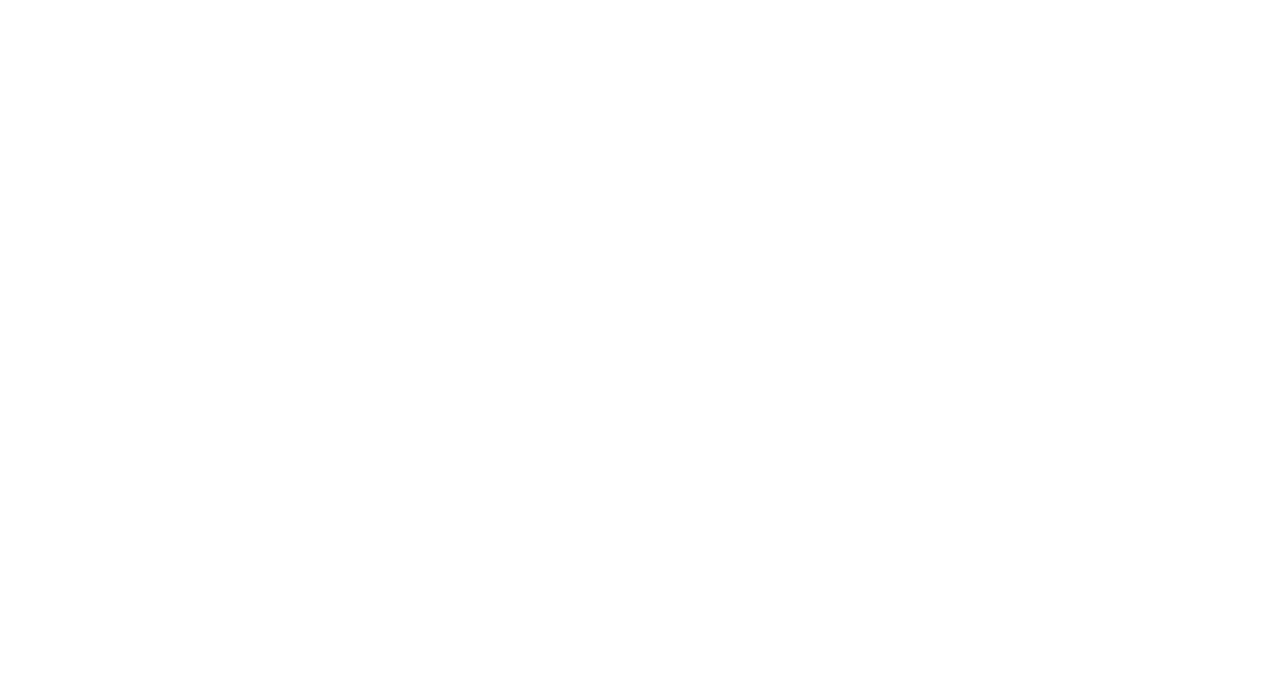
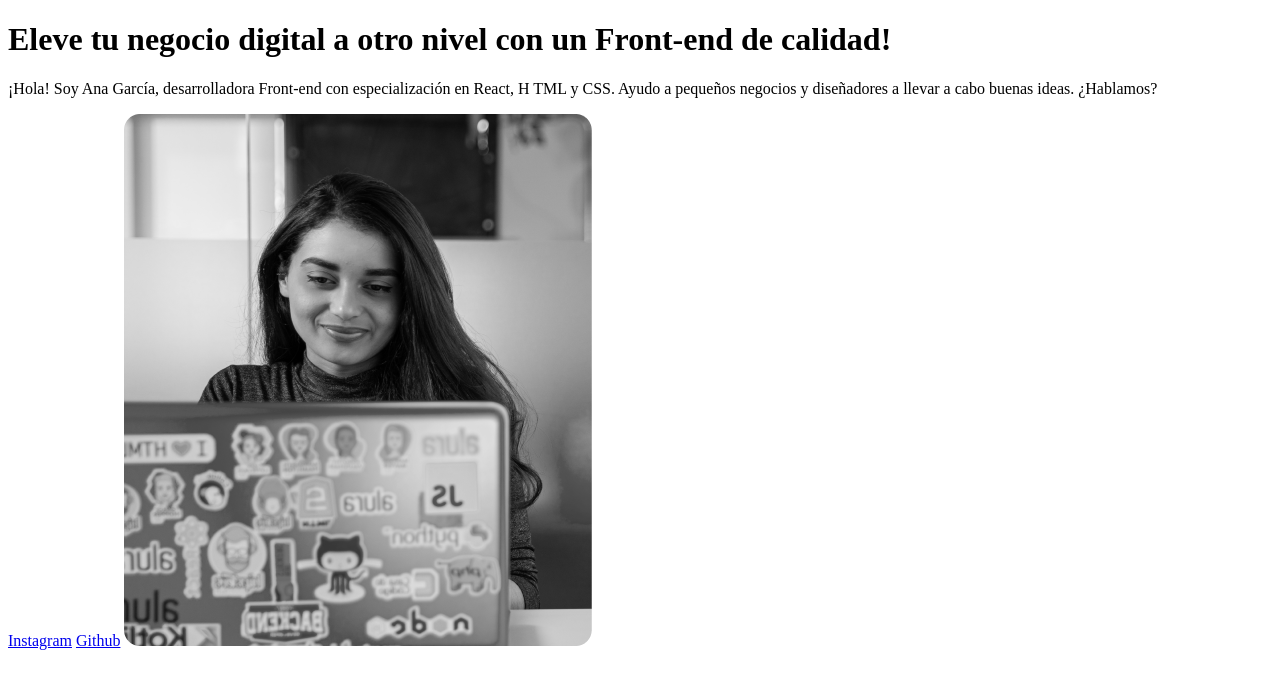
Before and after one commit to cristhianc001/portafolio-prueba, a plain HTML site: page index.html in a window 1280 px wide. Drawn offline with Linux system fonts and the light colour scheme.

Commit message:
3er modulo

```diff
--- a/index.html
+++ b/index.html
@@ -7,7 +7,16 @@
 </head>
 <body>
     <header> </header>
-    <main></main>
+    <main>
+        <h1>Eleve tu negocio digital a otro nivel <strong>con un Front-end de calidad!</strong></h1>
+        <p>
+            ¡Hola! Soy Ana García, desarrolladora Front-end con especialización en React, H
+            TML y CSS. Ayudo a pequeños negocios y diseñadores a llevar a cabo buenas ideas. ¿Hablamos?
+        </p>
+        <a href="http://instagram.com">Instagram</a> <a href="http://Github.com">Github</a>
+        <img src="Rectangle 47.png">
+    </main>
+
     <footer></footer>
 </body>
 </html>
```
Also changed, not shown: Rectangle 47.png (added).
